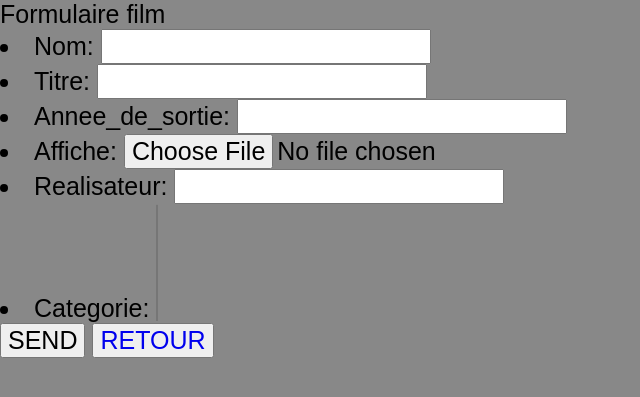
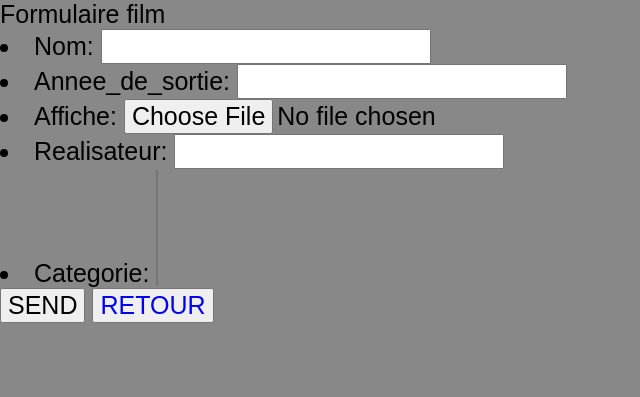
Before and after one commit to LAMINE-Lamine/SAE23, a Django app: page /film/formulaire_film in a window 1280 px wide. Shown: the part 149-546 px from the top of the page, without its empty margins (0-640 px from the left). Run offline with Django 4.2, Linux system fonts and the light colour scheme; data that the repository does not hold is empty.

Commit message:
version 2.3

```diff
--- a/sae23project/filmographie/forms.py
+++ b/sae23project/filmographie/forms.py
@@ -17,10 +17,9 @@ class Categorie(ModelForm):
 class Film(ModelForm):
     class Meta:
         model = models.film
-        fields = ('nom', 'titre', 'annee_de_sortie', 'affiche', 'realisateur', 'categorie')
+        fields = ('nom', 'annee_de_sortie', 'affiche', 'realisateur', 'categorie')
         labels = {
             'nom': _("Nom"),
-            'titre': _("Titre"),
             'annee_de_sortie': _('Annee_de_sortie'),
             'affiche': _('Affiche'),
             'realisateur': _('Realisateur'),
--- a/sae23project/filmographie/models.py
+++ b/sae23project/filmographie/models.py
@@ -18,7 +18,6 @@ class categorie(models.Model):
 class film(models.Model):
     categorie = models.ManyToManyField(categorie)
     nom=models.CharField(max_length=100)
-    titre = models.CharField(max_length=100)
     annee_de_sortie = models.DateField()
     affiche = models.ImageField(upload_to='', storage=None, null=True, blank=True, default="APLU")
     realisateur = models.CharField(max_length=100)
@@ -34,7 +33,7 @@ class film(models.Model):
         return chaine
 
     def dictionnaire(self):
-        return {"nom": self.nom ,"titre": self.titre, "annee_de_sortie": self.annee_de_sortie, "affiche": self.affiche,"realisateur": self.realisateur, "categorie": self.categorie}
+        return {"nom": self.nom , "annee_de_sortie": self.annee_de_sortie, "affiche": self.affiche,"realisateur": self.realisateur, "categorie": self.categorie}
 
 
 class personne(models.Model):
--- a/sae23project/filmographie/templates/acteur/main_acteur.html
+++ b/sae23project/filmographie/templates/acteur/main_acteur.html
@@ -3,8 +3,10 @@
 
 {% endblock %}
 {% block content %}
+
+
+        <h2 class="ajout"><a href="/acteur/formulaire_acteur">Ajouter un acteur</a></h2>
 {% for l in acteurs %}
-        <h2 class="ajout"><a href="/acteur/formulaire_acteur">Ajouter un acteur</a></h2>
         <article class="nomD">Voici la liste des acteur  :
 
     <div class="bloc-info">
--- a/sae23project/filmographie/templates/categorie/affiche_categorie.html
+++ b/sae23project/filmographie/templates/categorie/affiche_categorie.html
@@ -9,11 +9,11 @@ Categorie
 
 
         <li>-Le nom du film ' {{a.nom}} '.  </li> <br>
-        <li>-Le titre  '{{a.titre}} '. </li><br>
+
         <li>-la date de sortie est le  {{a.annee_de_sortie}} . </li><br>
         <li>-affiche du film :{{a.affiche}}. </li><br>
         <li>-le realisateur est {{a.realisateur}}. </li><br>
-        <li>-La categorie du film est' {{a.categorie}} '.  </li> <br>
+        <li>-La categorie du film est' {{a.categorie.nom}} '.  </li> <br>
    </article>
 
             <li>  <button name="supp"><a href="/categorie/main_categorie"> effacer  </a></button>
--- a/sae23project/filmographie/views.py
+++ b/sae23project/filmographie/views.py
@@ -48,6 +48,8 @@ def affiche_categorie(request, id):
 def update_categorie(request, id):
 	categorie = models.categorie.objects.get(pk=id)
 	form = Categorie(categorie.dictionnaire())
+
+
 	return render(request,'categorie/formulaire_categorie.html',{"form_categorie": form, "id_categorie":id})
 
 
```
Also changed, not shown: sae23project/filmographie/templates/categorie/main_categorie.html (+3 -7 lines), sae23project/filmographie/templates/commentaire/main_commentaire.html (+4 -3 lines), sae23project/filmographie/templates/film/main_film.html (+6 -2 lines).
